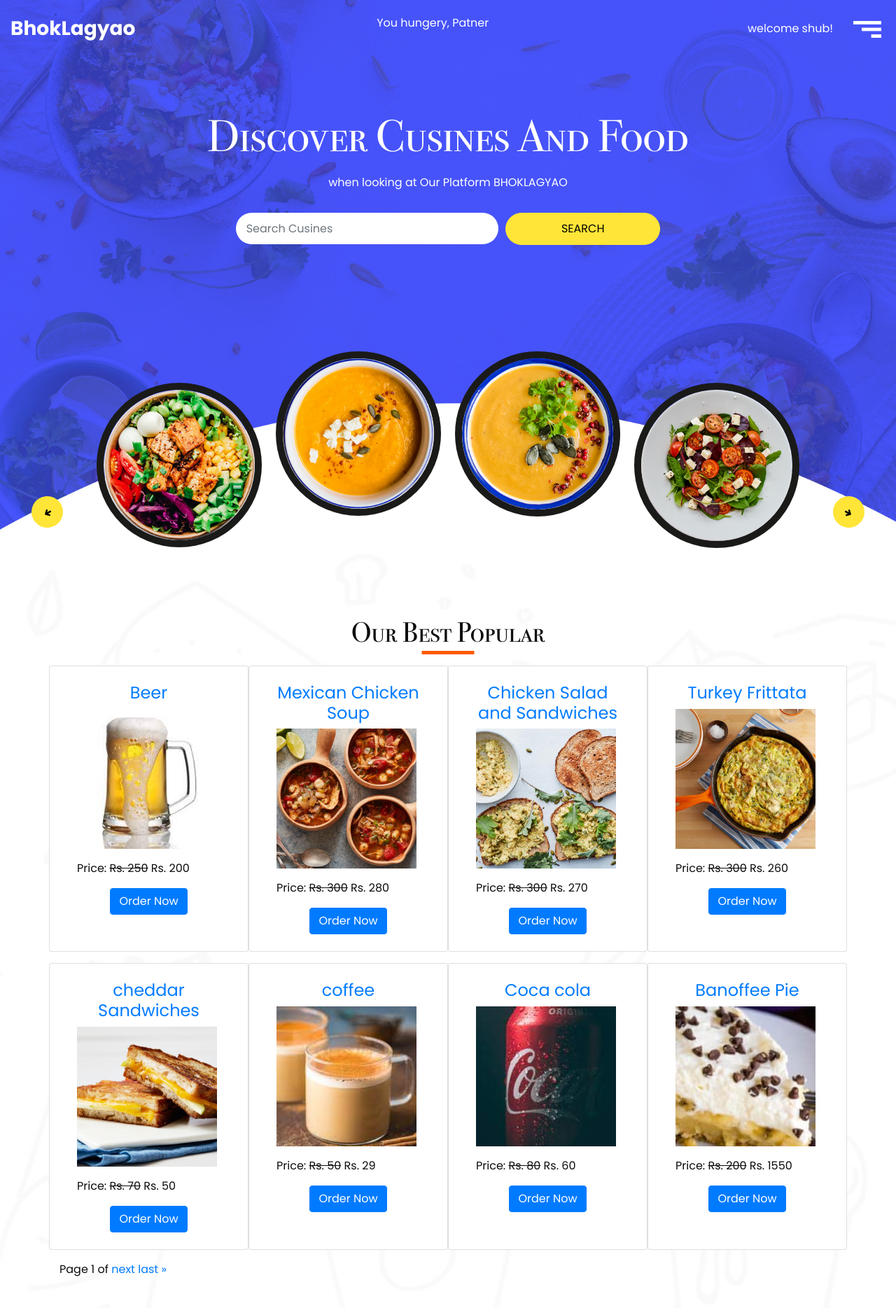
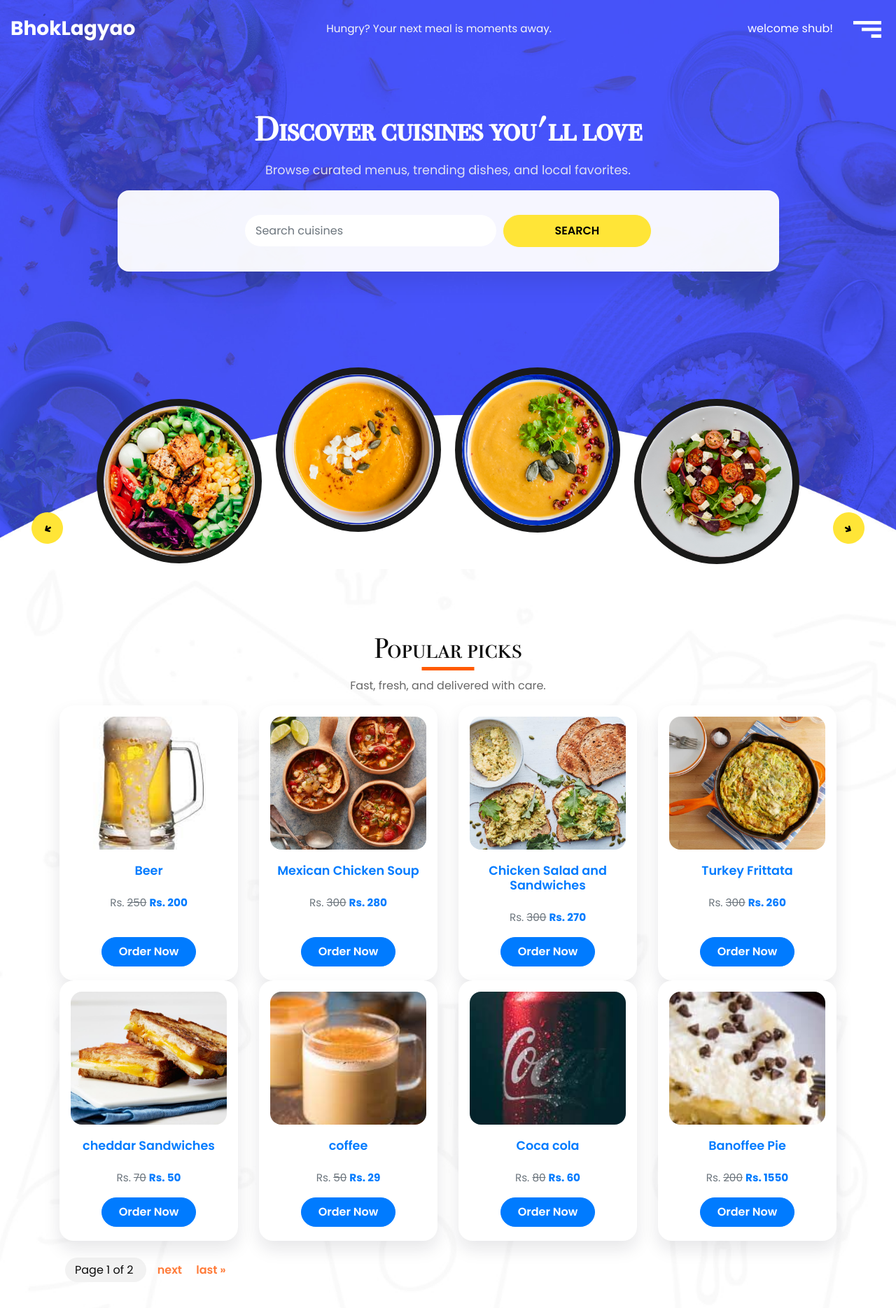
Before and after one commit to chuchu387/Django-E-commerce, a Django app: page / in a window 1280 px wide. Shown: the top 1869 px of the page at 70% size. Run offline with Django 5.2, Linux system fonts and the light colour scheme; a user stored in the database is signed in; data comes from the database, SQL or seed files in the repository; some libraries are stand-ins or nearby versions.

Commit message:
Refresh homepage layout and harden cart updates

```diff
--- a/ecomapp/views.py
+++ b/ecomapp/views.py
@@ -161,28 +161,30 @@ class ManageCartView(EcomMixin, View):
     def get(self, request, *args, **kwargs):
         cp_id = self.kwargs['cp_id']
         action = request.GET.get('action')
-        cp_obj = CartProduct.objects.select_related("cart").get(id=cp_id)
-        cart_obj = cp_obj.cart
-        if action == "inc":
-            cp_obj.quantity += 1
-            cp_obj.subtotal += cp_obj.rate
-            cp_obj.save(update_fields=["quantity", "subtotal"])
-            cart_obj.total += cp_obj.rate
-            cart_obj.save(update_fields=["total"])
-        elif action == "dcr":
-            cp_obj.quantity -= 1
-            cp_obj.subtotal -= cp_obj.rate
-            cp_obj.save(update_fields=["quantity", "subtotal"])
-            cart_obj.total -= cp_obj.rate
-            cart_obj.save(update_fields=["total"])
-            if cp_obj.quantity == 0:
+        # Lock rows to prevent concurrent updates from corrupting totals.
+        with transaction.atomic():
+            cp_obj = CartProduct.objects.select_for_update().select_related("cart").get(id=cp_id)
+            cart_obj = cp_obj.cart
+            if action == "inc":
+                CartProduct.objects.filter(id=cp_obj.id).update(
+                    quantity=F("quantity") + 1,
+                    subtotal=F("subtotal") + cp_obj.rate,
+                )
+                Cart.objects.filter(id=cart_obj.id).update(total=F("total") + cp_obj.rate)
+            elif action == "dcr":
+                # Remove the line entirely once it reaches zero.
+                if cp_obj.quantity <= 1:
+                    Cart.objects.filter(id=cart_obj.id).update(total=F("total") - cp_obj.rate)
+                    cp_obj.delete()
+                else:
+                    CartProduct.objects.filter(id=cp_obj.id).update(
+                        quantity=F("quantity") - 1,
+                        subtotal=F("subtotal") - cp_obj.rate,
+                    )
+                    Cart.objects.filter(id=cart_obj.id).update(total=F("total") - cp_obj.rate)
+            elif action == "rmv":
+                Cart.objects.filter(id=cart_obj.id).update(total=F("total") - cp_obj.subtotal)
                 cp_obj.delete()
-        elif action == "rmv":
-            cart_obj.total -= cp_obj.subtotal
-            cart_obj.save(update_fields=["total"])
-            cp_obj.delete()
-        else:
-            pass
         return redirect("ecomapp:mycart")
 
 
--- a/static/css/style.css
+++ b/static/css/style.css
@@ -797,4 +797,109 @@ a:focus {
 .footer_section p a {
   color: inherit;
 }
+
+/* ===== Homepage refresh ===== */
+.header_tagline {
+  margin: 0 0 0 18px;
+  color: #f7f7f7;
+  font-size: 0.95rem;
+  font-weight: 500;
+}
+
+.hero_section {
+  position: relative;
+}
+
+.hero_section .detail-box h1 {
+  font-size: 3rem;
+  font-weight: 700;
+}
+
+.hero_section .detail-box p {
+  font-size: 1.1rem;
+  color: #f1f1f1;
+  opacity: 0.9;
+}
+
+.hero_search {
+  background: rgba(255, 255, 255, 0.95);
+  border-radius: 16px;
+  padding: 20px;
+  box-shadow: 0 15px 35px rgba(0, 0, 0, 0.1);
+}
+
+.hero_search-btn {
+  background: #ff7b39;
+  border-color: #ff7b39;
+  color: #fff;
+  font-weight: 600;
+}
+
+.hero_search-btn:hover {
+  background: #ff8f5b;
+  border-color: #ff8f5b;
+}
+
+.popular_section .section_subtitle {
+  max-width: 520px;
+  margin: 10px auto 0;
+  color: #676767;
+}
+
+.product_card {
+  border: none;
+  border-radius: 20px;
+  box-shadow: 0 12px 24px rgba(16, 24, 40, 0.1);
+  transition: transform 0.2s ease, box-shadow 0.2s ease;
+}
+
+.product_card:hover {
+  transform: translateY(-6px);
+  box-shadow: 0 18px 30px rgba(16, 24, 40, 0.16);
+}
+
+.product_image-wrapper {
+  padding: 16px 16px 0;
+}
+
+.product_image-wrapper img {
+  border-radius: 16px;
+  height: 190px;
+  width: 100%;
+  object-fit: cover;
+}
+
+.product_title {
+  font-size: 1.1rem;
+  font-weight: 600;
+  color: #222;
+}
+
+.product_price {
+  font-size: 0.95rem;
+}
+
+.product_cta {
+  border-radius: 999px;
+  padding: 8px 24px;
+  font-weight: 600;
+}
+
+.product_pagination {
+  margin-top: 30px;
+  text-align: center;
+}
+
+.product_pagination a {
+  color: #ff7b39;
+  margin: 0 8px;
+  font-weight: 600;
+}
+
+.product_pagination .current {
+  padding: 6px 14px;
+  background: #f2f2f2;
+  border-radius: 999px;
+  margin: 0 8px;
+}
 /*# sourceMappingURL=style.css.map */
--- a/templates/home.html
+++ b/templates/home.html
@@ -36,9 +36,8 @@
             <span>
               BhokLagyao
             </span>
-
           </a>
-            <p style="color:white;">You hungery, Patner</p>
+          <p class="header_tagline">Hungry? Your next meal is moments away.</p>
           <div class="" id="">
             <div class="User_option">
                 <a style="text-align: center; display: block;" class="text-decoration-none" href="{% url 'ecomapp:home' %}"  >welcome {{request.user.username}}!</a>
@@ -68,30 +67,26 @@
         </nav>
       </div>
     </header>
-    <section class="slider_section ">
+    <section class="slider_section hero_section">
       <div class="container ">
         <div class="row">
           <div class="col-lg-10 mx-auto">
             <div class="detail-box">
-              <h1>
-                Discover Cusines And Food
-              </h1>
-              <p>
-                when looking at Our Platform BHOKLAGYAO
-              </p>
+              <h1>Discover cuisines you'll love</h1>
+              <p>Browse curated menus, trending dishes, and local favorites.</p>
             </div>
-            <div class="find_container ">
+            <div class="find_container hero_search">
               <div class="container">
                 <div class="row">
                   <div class="col">
                     <form action="{% url 'ecomapp:search' %}" method="get">
                       <div class="form-row ">
                         <div class="form-group col-lg-5">
-                          <input type="text" class="form-control" id="inputHotel" placeholder="Search Cusines" name="search" required>
+                          <input type="text" class="form-control" id="inputHotel" placeholder="Search cuisines" name="search" required>
                         </div>
                         <div class="form-group col-lg-3">
                           <div class="btn-box">
-                            <button type="submit" class="btn ">Search</button>
+                            <button type="submit" class="btn hero_search-btn">Search</button>
                           </div>
                         </div>
                       </div>
@@ -152,29 +147,39 @@
 
   <!-- recipe section -->
 
-  <section class="recipe_section layout_padding-top">
+  <section class="recipe_section layout_padding-top popular_section">
     <div class="container">
       <div class="heading_container heading_center">
-        <h2>
-          Our Best Popular
-        </h2>
+        <h2>Popular picks</h2>
+        <p class="section_subtitle">Fast, fresh, and delivered with care.</p>
       </div>
       <div class="container">
-            <div class="row mt-3">
+        <div class="row mt-3 g-4">
           {% for p in product_list %}
-                <div class="col-md-3 card mb-3 style='margin-right: 10px; margin-bottom: 10px;'">
-                    <div class="m-4">
-                        <h4 class="text-center"><a class="text-decoration-none" href="{% url 'ecomapp:productdetail' p.slug %}">{{ p.title }}</a></h4>
-                        <img src="{{ p.image.url }}" alt="" width="200" class="img-fluid" style="height:200px; object-fit:cover;">
-                        <p class="mt-3">Price: <strike>Rs. {{p.marked_price}}</strike> Rs. {{p.selling_price}}</p>
-                        <div class="text-center">
-                                <a href="{% url 'ecomapp:addtocart' p.id %}" class="btn btn-primary ">Order Now</a>
+          <div class="col-sm-6 col-lg-3">
+            <div class="card product_card h-100">
+              <div class="product_image-wrapper">
+                <a href="{% url 'ecomapp:productdetail' p.slug %}">
+                  <img src="{{ p.image.url }}" alt="{{ p.title }}" class="img-fluid">
+                </a>
+              </div>
+              <div class="card-body d-flex flex-column">
+                <h4 class="product_title text-center">
+                  <a class="text-decoration-none" href="{% url 'ecomapp:productdetail' p.slug %}">{{ p.title }}</a>
+                </h4>
+                <p class="product_price mt-3 text-center">
+                  <span class="text-muted">Rs. <strike>{{ p.marked_price }}</strike></span>
+                  <strong class="text-primary">Rs. {{ p.selling_price }}</strong>
+                </p>
+                <div class="text-center mt-auto">
+                  <a href="{% url 'ecomapp:addtocart' p.id %}" class="btn btn-primary product_cta">Order Now</a>
+                </div>
               </div>
             </div>
           </div>
           {% endfor %}
         </div>
-            <div class="pagination">
+        <div class="pagination product_pagination">
           <span class="step-links">
             {% if product_list.has_previous %}
               <a href="?page=1">&laquo; first</a>
@@ -182,7 +187,7 @@
             {% endif %}
 
             <span class="current">
-                        Page {{ product_list.number }} of {{ product_list.pagination.num_pages }}
+              Page {{ product_list.number }} of {{ product_list.paginator.num_pages }}
             </span>
             {% if product_list.has_next %}
               <a href="?page={{ product_list.next_page_number }}">next</a>
```
Lines whose indentation alone changed are shown as unchanged.
